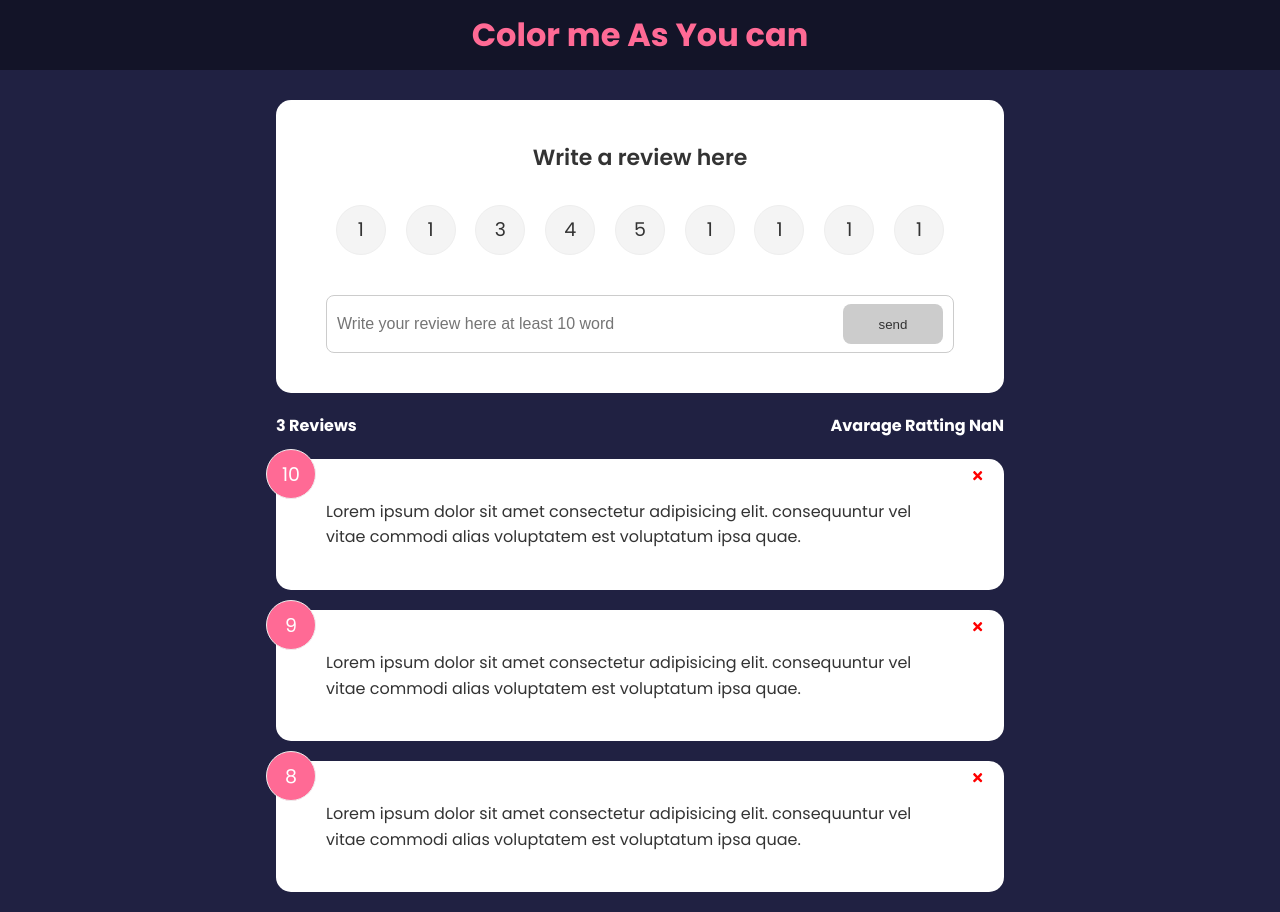
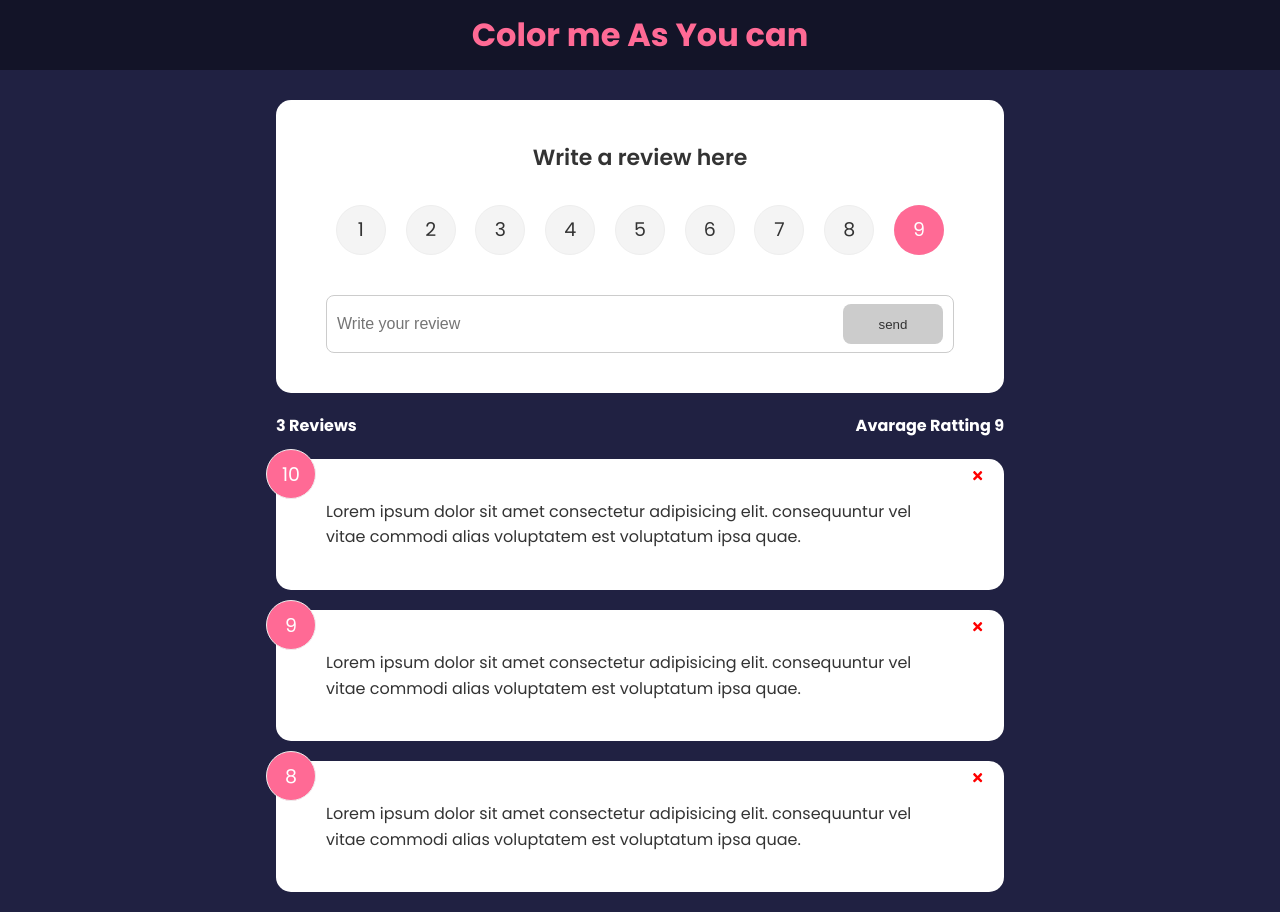
Before and after one commit to Emran-Ali/feedbackApp, a React (Create React App) app: page / in a window 1280 px wide. Built offline with nearby package versions, Linux system fonts and the light colour scheme.

Commit message:
add new feedback from functinality

```diff
--- a/package.json
+++ b/package.json
@@ -10,6 +10,7 @@
     "react-dom": "^18.2.0",
     "react-icons": "^4.10.1",
     "react-scripts": "5.0.1",
+    "uuid": "^9.0.0",
     "web-vitals": "^2.1.4"
   },
   "scripts": {
--- a/src/App.js
+++ b/src/App.js
@@ -1,4 +1,6 @@
 import { useState } from 'react'
+import { v4 as uuidv4 } from 'uuid'
+
 import Header from './components/Header'
 import FeedbackList from './components/FeedbackList'
 import FeedbackData from './Data/FeedbackData'
@@ -11,7 +13,13 @@ import FeedbackForm from './components/FeedbackForm'
 
 function App() {
 
-    const [feedback, setFeedback] = useState(FeedbackData)
+    const [feedback, setFeedback] = useState(FeedbackData);
+
+    const addFeedback = (newFeedback) => {
+        newFeedback.id = uuidv4();
+        setFeedback([newFeedback, ...feedback]);
+    }
+
     const deleteFeedback = (id) => {
         if (window.confirm("Are you sure !!!")) {
             setFeedback(feedback.filter((item) => item.id !== id))
@@ -22,7 +30,7 @@ function App() {
             <Header text="Color me As You can" />
 
             <div className="container">
-                <FeedbackForm />
+                <FeedbackForm handleAdd={addFeedback} />
                 <FeedbackStats feedback={feedback} />
                 <FeedbackList feedback={feedback}
                     handleDelete={deleteFeedback} />
--- a/src/components/FeedbackForm.jsx
+++ b/src/components/FeedbackForm.jsx
@@ -4,8 +4,9 @@ import Button from './Shared/Button'
 import RattingSelect from './RattingSelect'
 
 
-function FeedbackForm() {
+function FeedbackForm({ handleAdd }) {
     const [text, setText] = useState('');
+    const [rating, setRatting] = useState('');
     const [massage, setMassag] = useState('');
     const [btnDisable, setBtnDisable] = useState('True');
 
@@ -14,7 +15,7 @@ function FeedbackForm() {
             setBtnDisable(true);
             setMassag(null);
         }
-        else if (text != null && text.trim('').length <= 10) {
+        else if (text !== '' && text.trim().length < 9) {
             setBtnDisable(true);
             setMassag('text should be greater than 10 charecter');
         }
@@ -24,16 +25,33 @@ function FeedbackForm() {
         }
         setText(e.target.value)
     }
+    const handleSubmit = (e) => {
+        console.log("on Submit");
+        e.preventDefault();
+        console.log(rating);
+        console.log(text.trim().length);
+        if (text.trim().length > 9) {
+            console.log("if");
+
+            const newFeedback = {
+                text,
+                rating,
+            }
+            handleAdd(newFeedback);
+        }
+
+    }
 
     return (
         <Card reverse={false}>
-            <form >
+            <form onSubmit={handleSubmit}>
                 <h2>Write a review here</h2>
-                <RattingSelect></RattingSelect>
+                <RattingSelect select={(rating) => { setRatting(rating) }} />
                 <div className="input-group">
-                    <input onChange={handleTextChangr}
+                    <input
+                        onChange={handleTextChangr}
                         type="text"
-                        placeholder='Write your review here at least 10 word'
+                        placeholder='Write your review'
                         value={text}
                     />
                     <Button type='submit' version='secondary' isDisable={btnDisable} > send</Button>
--- a/src/components/FeedbackStats.jsx
+++ b/src/components/FeedbackStats.jsx
@@ -1,13 +1,15 @@
 
 function FeedbackStats({ feedback }) {
     let avarage = feedback.reduce((acc, cur) => {
-        return acc += cur.ratting
-    }, 0) / feedback.length
+        return acc + cur.rating
+    }, 0);
+    console.log(avarage);
+    avarage /= feedback.length;
 
     return (
         <div className="feedback-stats">
             <h4>{feedback.length}  Reviews</h4>
-            <h4>Avarage Ratting {avarage}</h4>
+            <h4>Avarage Ratting {isNaN(avarage) ? 0 : avarage}</h4>
         </div>
     )
 }
--- a/src/components/RattingSelect.jsx
+++ b/src/components/RattingSelect.jsx
@@ -1,10 +1,12 @@
 
 import { useState } from 'react'
 
-export default function RattingSelect() {
-    const [selected, setSelected] = useState(10);
+export default function RattingSelect({ select }) {
+    const [selected, setSelected] = useState(9);
+
     const handleChange = (e) => {
-        console.log(e)
+        setSelected(+e.currentTarget.value);
+        select(+e.currentTarget.value);
     }
     return (
         <ul className="rating">
@@ -25,7 +27,7 @@ export default function RattingSelect() {
                     value='2'
                     onChange={handleChange}
                     checked={selected === 2} />
-                <label htmlFor="num2">1</label>
+                <label htmlFor="num2">2</label>
 
             </li>
             <li>
@@ -60,38 +62,42 @@ export default function RattingSelect() {
             </li>
             <li>
                 <input type='radio'
-                    id='num1'
+                    id='num6'
                     name='rating'
+                    value='6'
                     onChange={handleChange}
-                    checked={selected === 1} />
-                <label htmlFor="num1">1</label>
+                    checked={selected === 6} />
+                <label htmlFor="num6">6</label>
 
             </li>
             <li>
                 <input type='radio'
-                    id='num1'
+                    id='num7'
                     name='rating'
+                    value='7'
                     onChange={handleChange}
-                    checked={selected === 1} />
-                <label htmlFor="num1">1</label>
+                    checked={selected === 7} />
+                <label htmlFor="num7">7</label>
 
             </li>
             <li>
                 <input type='radio'
-                    id='num1'
+                    id='num8'
                     name='rating'
+                    value='8'
                     onChange={handleChange}
-                    checked={selected === 1} />
-                <label htmlFor="num1">1</label>
+                    checked={selected === 8} />
+                <label htmlFor="num8">8</label>
 
             </li>
             <li>
                 <input type='radio'
-                    id='num1'
+                    id='num9'
                     name='rating'
+                    value='9'
                     onChange={handleChange}
-                    checked={selected === 1} />
-                <label htmlFor="num1">1</label>
+                    checked={selected === 9} />
+                <label htmlFor="num9">9</label>
 
             </li>
 
```
Also changed, not shown: 1 other file (tests, documents, lock files or other folders).
